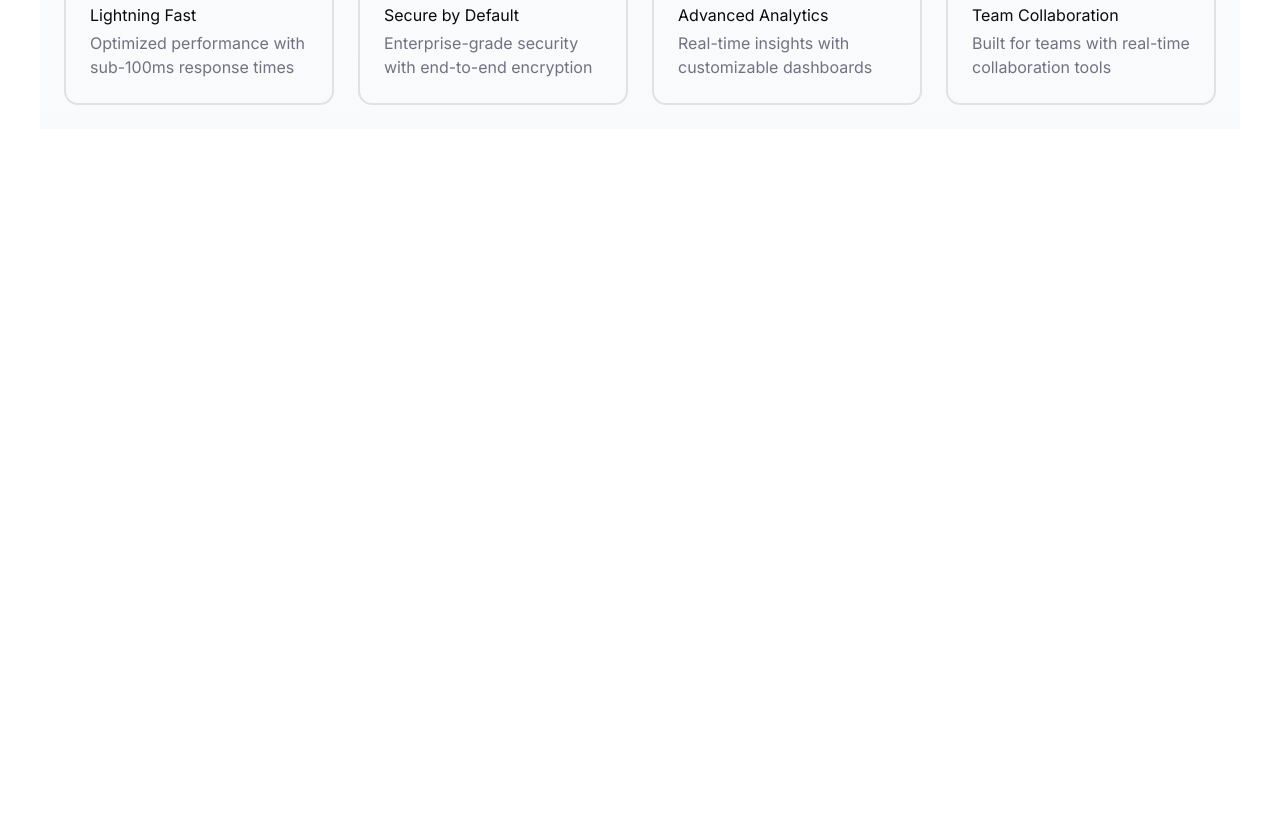
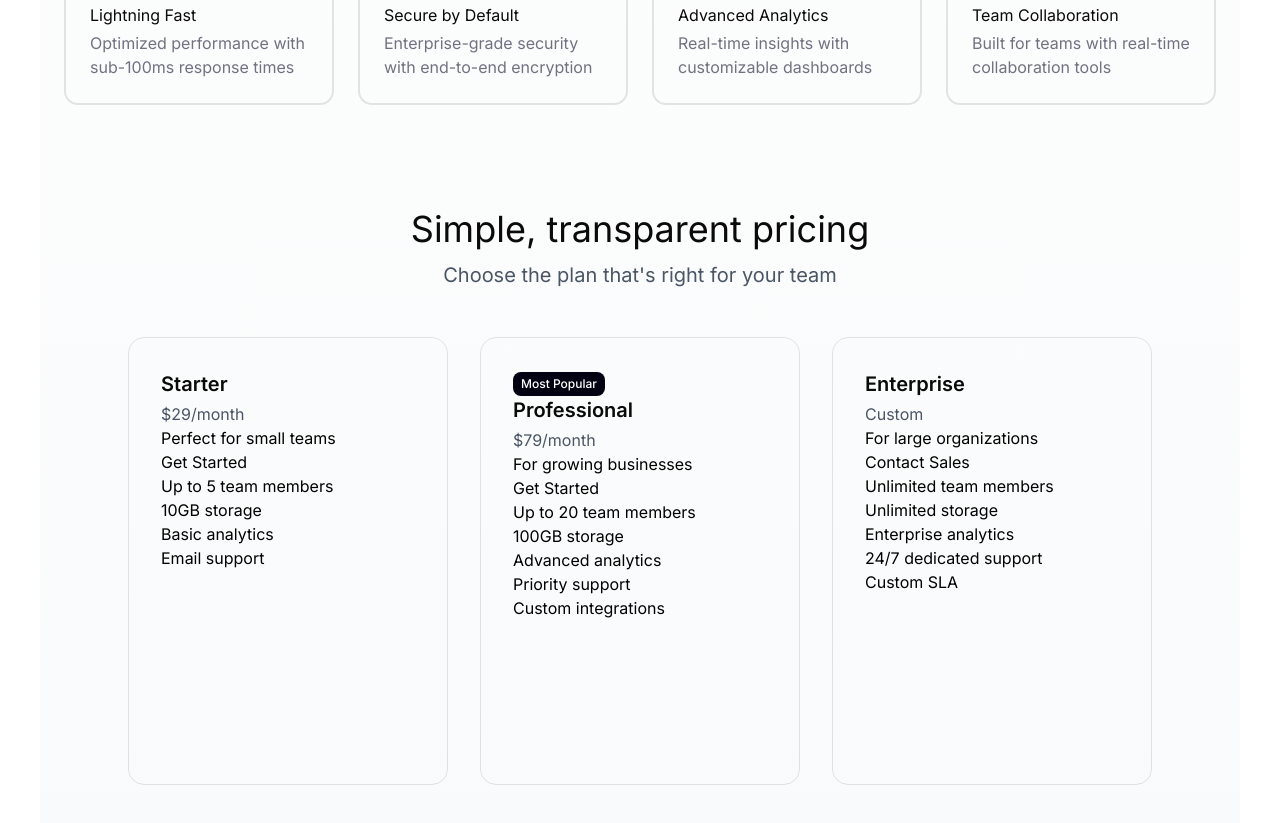
Before and after one commit to SasanTazayoni/detailify, a React (Vite) app: page / in a window 1280 px wide. Shown: the part 1060-1883 px from the top of the page. Before the commit the page ends 1189 px from the top, so only its background shows below. Built offline with nearby package versions, Linux system fonts and the light colour scheme.

Commit message:
Ad pricing component to main App

```diff
--- a/src/App.tsx
+++ b/src/App.tsx
@@ -1,6 +1,7 @@
 import Features from "./components/Features";
 import Hero from "./components/Hero";
 import Navbar from "./components/Navbar";
+import Pricing from "./components/Pricing";
 import "./css/styles.css";
 
 function App() {
@@ -10,6 +11,7 @@ function App() {
       <div className="landing-page-and-dashboard">
         <Hero />
         <Features />
+        <Pricing />
       </div>
     </>
   );
```
